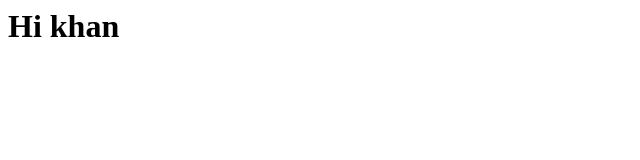
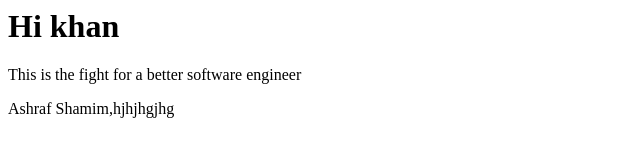
Before and after one commit to maulanashamim/Online-Shopping-App, a plain HTML site: page index.html in a window 1280 px wide. Shown: the whole page, without its empty margins (0-640 px from the left). Drawn offline with Linux system fonts and the light colour scheme.

Commit message:
I added one paragraph

```diff
--- a/index.html
+++ b/index.html
@@ -6,6 +6,12 @@
 
   <body>
     <h1>Hi khan</h1>
+    <p>
+      This is the fight for a better software engineer
+    </p>
+    <p>
+      Ashraf Shamim,hjhjhgjhg
+    </p>
   </body>
 
 </html>
```
